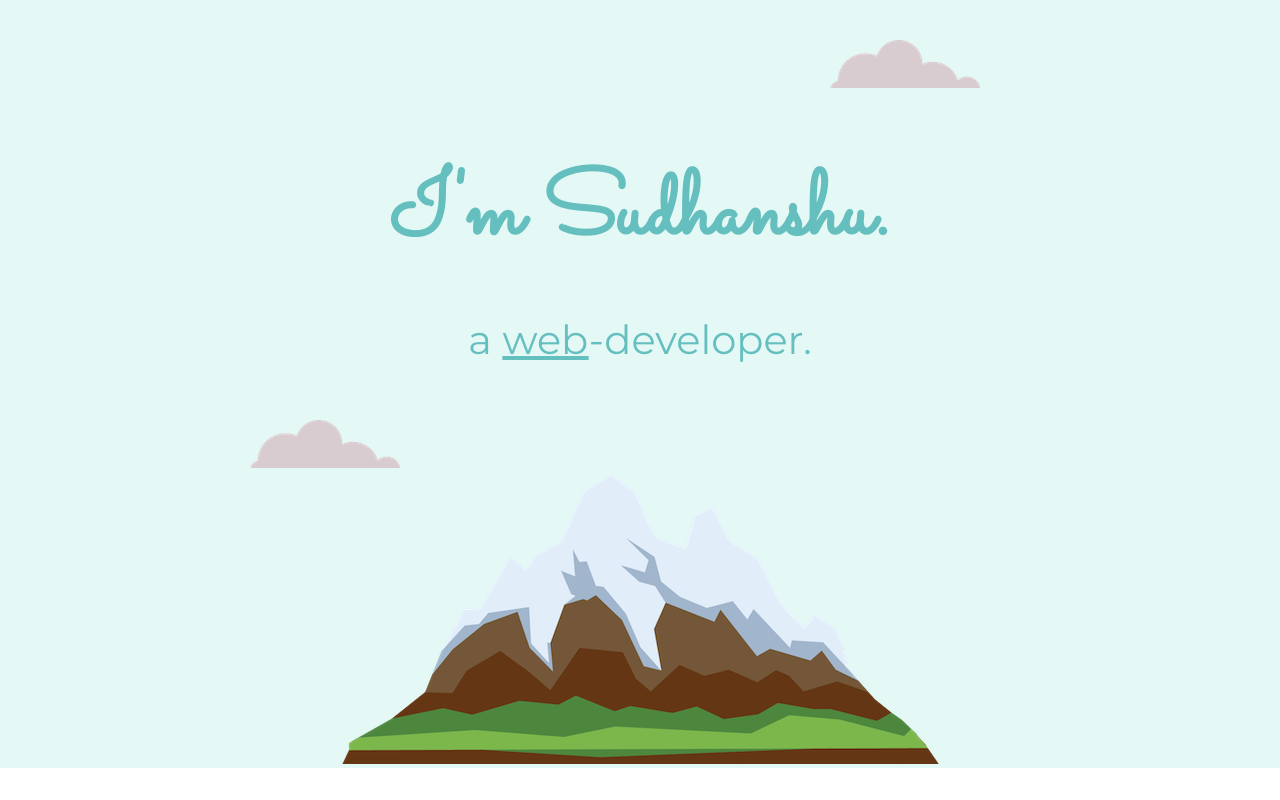
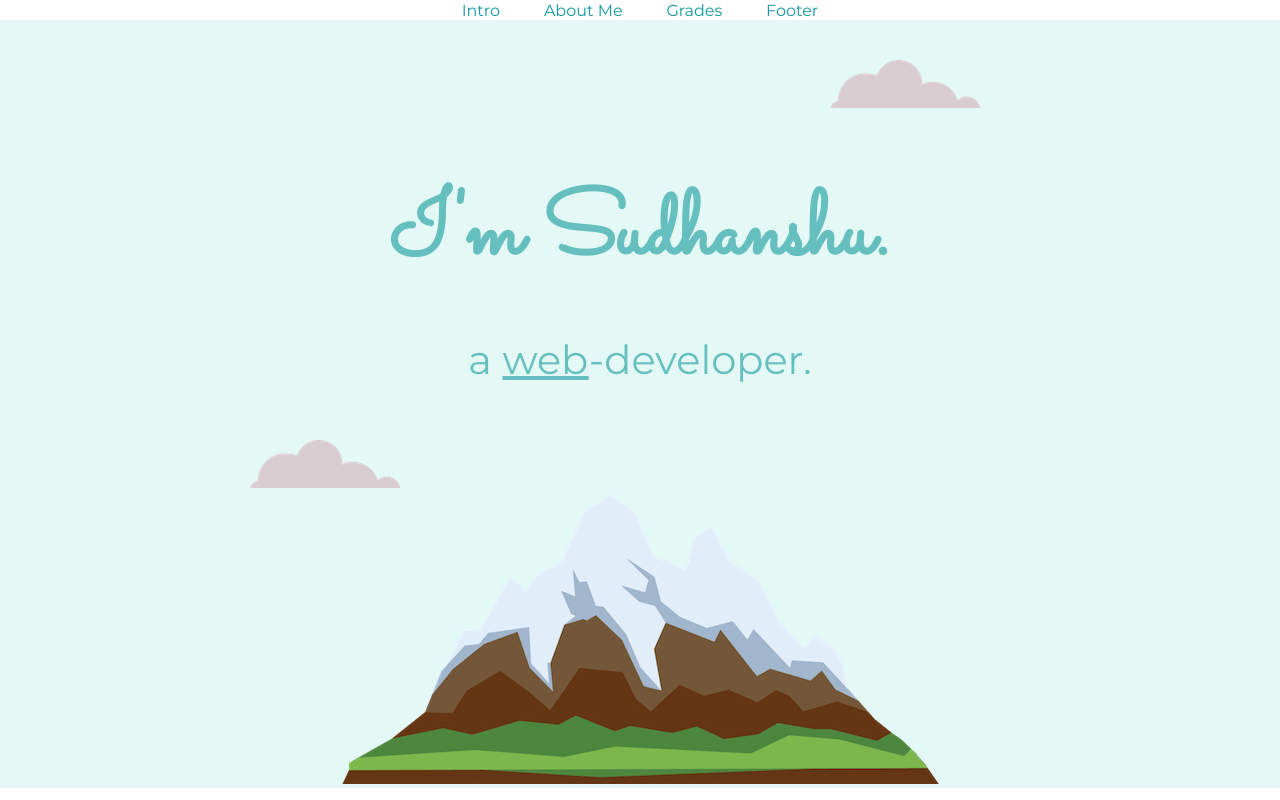
Before and after one commit to sudhanshu1306/about-me, a plain HTML site: page index.html in a window 1280 px wide. Shown: the top 800 px of the page. Drawn offline with Linux system fonts and the light colour scheme.

Commit message:
Update index.html

```diff
--- a/index.html
+++ b/index.html
@@ -9,6 +9,12 @@
 </head>
 
 <body>
+  <div class="move">
+    <a href="#top">Intro</a>
+    <a href="#middle">About Me</a>
+    <a href="#grades">Grades</a>
+    <a href="#bottom">Footer</a>
+  </div>
   <div class="top-container">
     <img class="top-cloud" src="images/cloud.png" alt="cloud">
     <div class="title-text">
```
